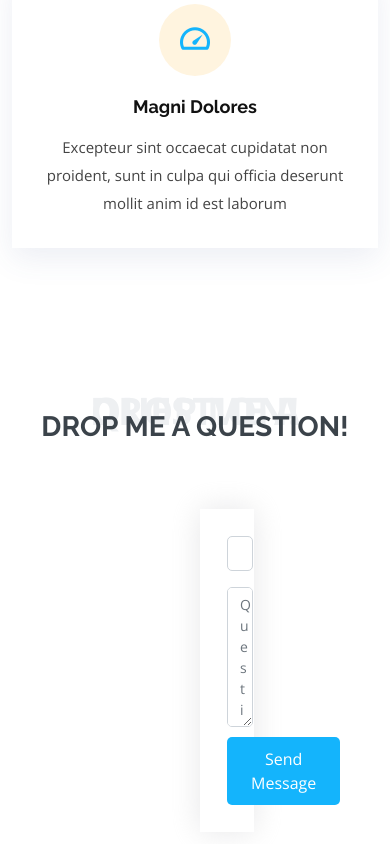
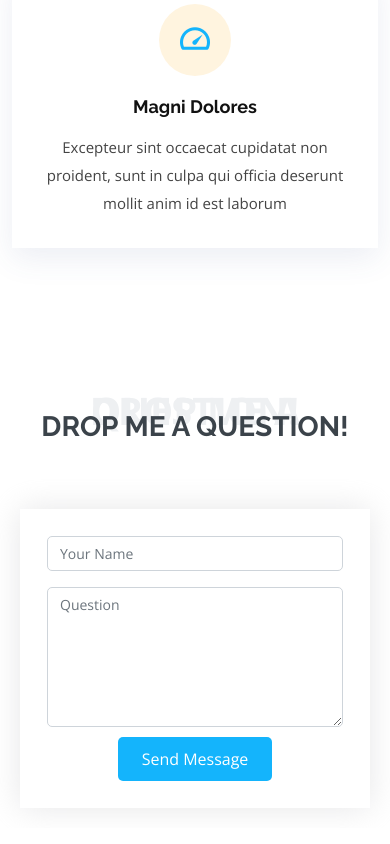
Before and after one commit to ChristopherAng/DC_01, a plain HTML site: page index.html in a window 390 px wide. Shown: the part 3109-3953 px from the top of the page. Drawn offline with nearby package versions, Linux system fonts and the light colour scheme.

Commit message:
Update style.css

```diff
--- a/assets/css/style.css
+++ b/assets/css/style.css
@@ -653,7 +653,7 @@ section {
 /*form*/
 @media screen and (max-width: 1200px) {
   .myform {
-    margin:20px;
+    margin:20px !important;
   }
 }
 
```
